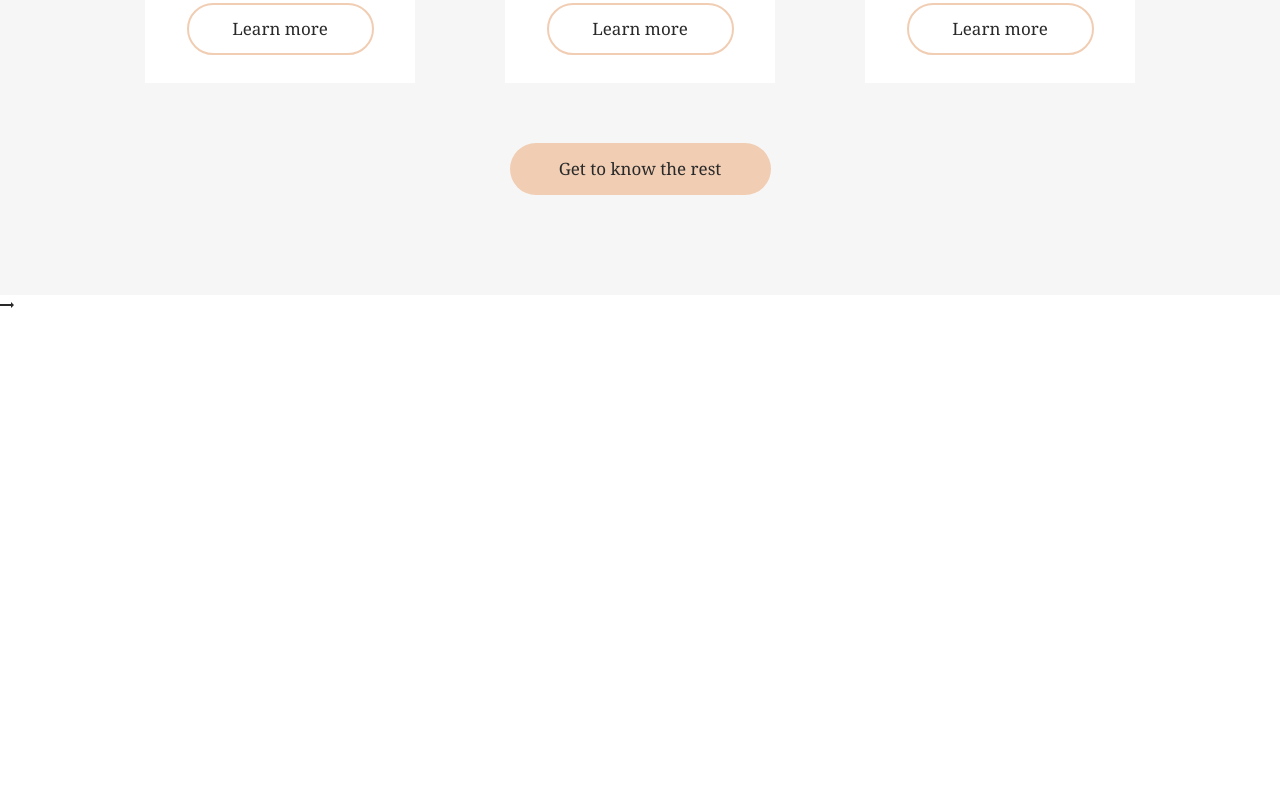
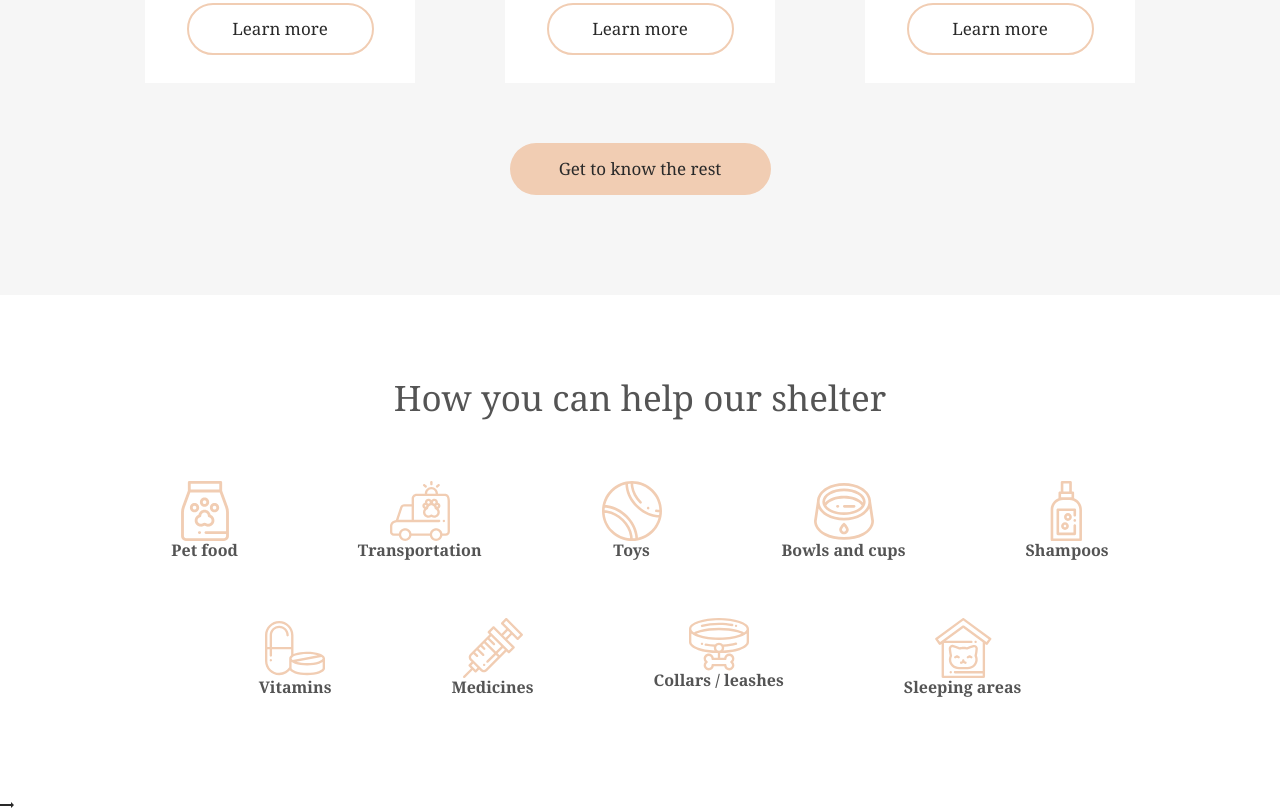
Before and after one commit to AndrewMatsiash/projects-RSS_stage-1-2, a plain HTML site: page shelter/pages/main/index.html in a window 1280 px wide. Shown: the part 2227-3037 px from the top of the page. Before the commit the page ends 2537 px from the top, so only its background shows below. Drawn offline with Linux system fonts and the light colour scheme.

Commit message:
feat:added block help

```diff
--- a/shelter/pages/main/css/style.css
+++ b/shelter/pages/main/css/style.css
@@ -297,3 +297,40 @@ p {
   width: 261px;
   /* height: 52px; */
 }
+
+/* ///////////////////////////////////////////// */
+.help {
+  text-align: center;
+  padding: 80px 0 100px 0;
+}
+
+.help__title {
+  margin-bottom: 60px;
+}
+
+
+
+.help__inner {
+  text-align: center;
+}
+
+.help__list {
+  display: flex;
+  justify-content: center;
+  flex-wrap: wrap;
+  gap: 60px 120px;
+  max-width: 1026px;
+  margin: 0 auto;
+}
+/*
+.help__item {
+   margin-right: 120px;
+}  */
+
+.help__list-title {
+  font-weight: 400;
+  font-size: 20px;
+  line-height: 23px;
+}
+
+/* .help__list-img {} */
--- a/shelter/pages/main/index.html
+++ b/shelter/pages/main/index.html
@@ -123,7 +123,54 @@
       </div>
 
     </section>
-    <section class="help"></section>
+    <section class="help">
+<div class="container">
+  <h2 class="help__title title">How you can help
+  our shelter</h2>
+  <div class="help__inner">
+    <ul class="help__list">
+      <li class="help__item">
+        <img src="../../assets/icons/icon-pet-food.svg" alt="Pet food" class="help__item-img">
+        <h3 class="help__item-title">Pet food</h3>
+      </li>
+      <li class="help__item">
+        <img src="../../assets/icons/icon-transportation.svg" alt="Transportation" class="help__item-img">
+        <h3 class="help__item-title">Transportation</h3>
+      </li>
+      <li class="help__item">
+        <img src="../../assets/icons/icon-toys.svg" alt="Toys" class="help__item-img">
+        <h3 class="help__item-title">Toys</h3>
+      </li>
+      <li class="help__item">
+        <img src="../../assets/icons/icon-bowls-and-cups.svg" alt="Bowls and cups" class="help__item-img">
+        <h3 class="help__item-title">Bowls and cups</h3>
+      </li>
+      <li class="help__item">
+        <img src="../../assets/icons/icon-shampoos.svg" alt="Shampoos" class="help__item-img">
+        <h3 class="help__item-title">Shampoos</h3>
+      </li>
+      <li class="help__item">
+        <img src="../../assets/icons/icon-vitamins.svg" alt="Vitamins" class="help__item-img">
+        <h3 class="help__item-title">Vitamins</h3>
+      </li>
+      <li class="help__item">
+        <img src="../../assets/icons/icon-medicines.svg" alt="Medicines" class="help__item-img">
+        <h3 class="help__item-title">Medicines</h3>
+      </li>
+      <li class="help__item">
+        <img src="../../assets/icons/collars-or-leashes.svg" alt="Collars / leashes" class="help__item-img">
+        <h3 class="help__item-title">Collars / leashes</h3>
+      </li>
+      <li class="help__item">
+        <img src="../../assets/icons/icon-sleeping-area.svg" alt="Sleeping areas0" class="help__item-img">
+        <h3 class="help__item-title">Sleeping areas</h3>
+      </li>
+    </ul>
+  </div>
+</div>
+
+
+    </section>
     <section class="in__addition"></section>
   </main>
 
```
Also changed, not shown: shelter/assets/icons/collars-or-leashes.svg (added), shelter/assets/icons/icon-bowls-and-cups.svg (added), shelter/assets/icons/icon-medicines.svg (added), shelter/assets/icons/icon-pet-food.svg (added), shelter/assets/icons/icon-shampoos.svg (added), shelter/assets/icons/icon-sleeping-area.svg (added), shelter/assets/icons/icon-toys.svg (added), shelter/assets/icons/icon-transportation.svg (added), shelter/assets/icons/icon-vitamins.svg (added).
